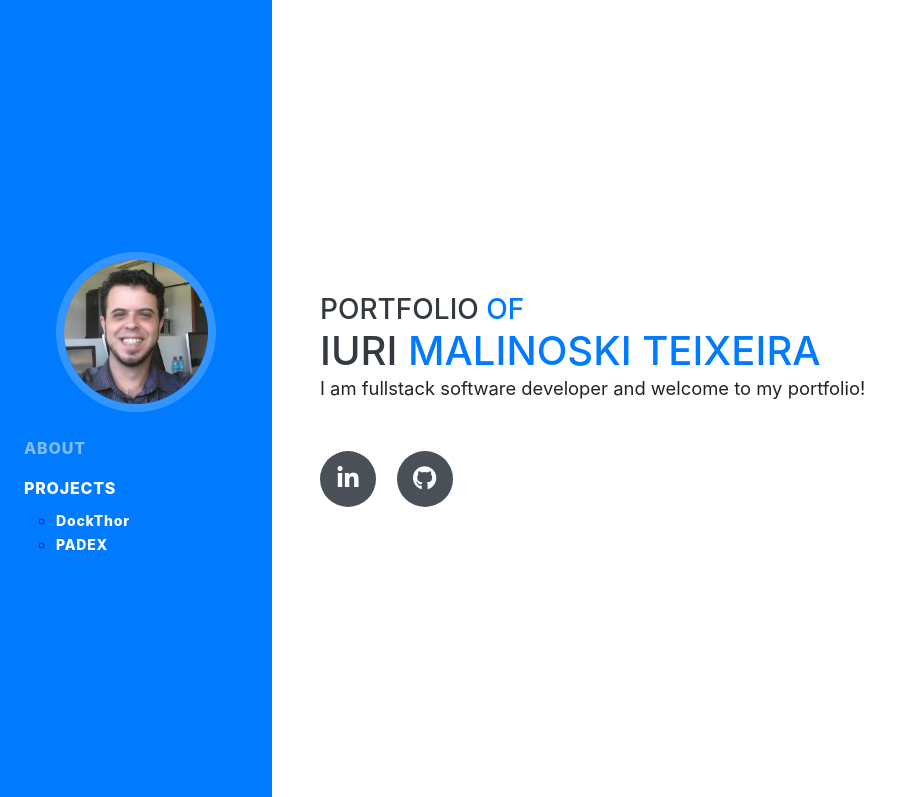
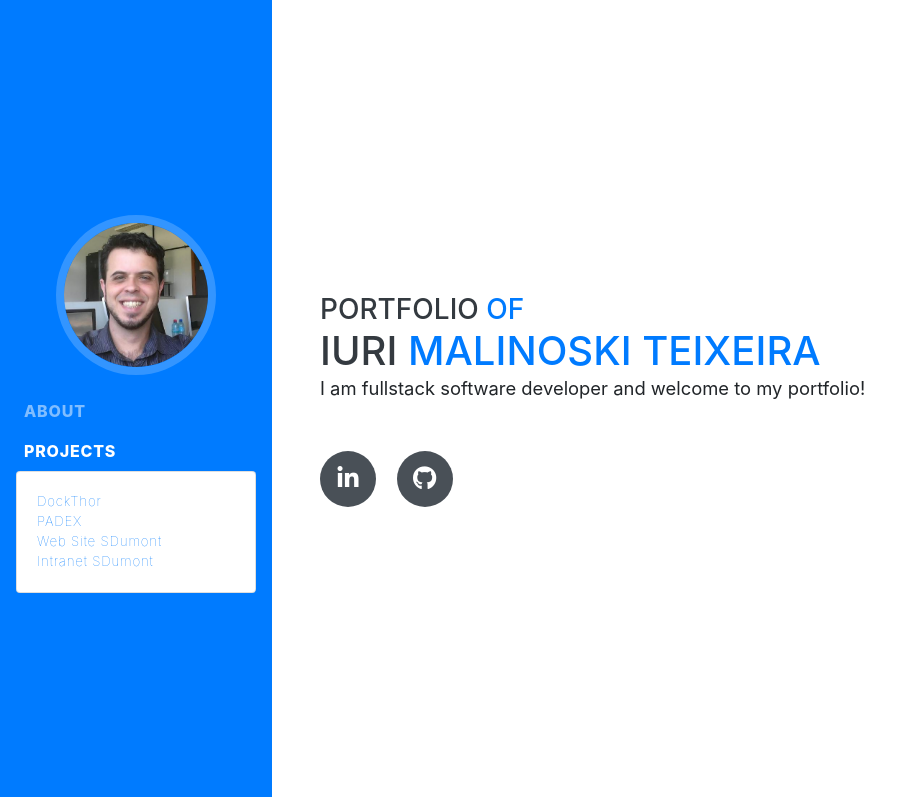
Before and after one commit to Malinoski/portfolio-imt, a website with bundled scripts: page index.html in a window 1280 px wide. Shown: the top 797 px of the page, without its empty margins (0-911 px from the left). Built offline with nearby package versions, Linux system fonts and the light colour scheme; a web font is replaced by a local one.

Commit message:
new version of lateral menu

```diff
--- a/css/resume.css
+++ b/css/resume.css
@@ -90,10 +90,9 @@ p.lead {
 }
 
 .nav-sub-link {
-  color: #fff;
-  font-weight: 800;
   letter-spacing: 0.05rem;
-  font-size: 14px;
+  font-weight: 100;
+  font-size: smaller
 }
 
 #sideNav .navbar-toggler:focus {
@@ -135,7 +134,7 @@ p.lead {
   #sideNav .navbar-collapse .navbar-nav .nav-item {
     display: block;
   }
-  #sideNav .navbar-collapse .navbar-nav .nav-item .nav-link {
+  #sideNav .navbar-collapse .navbar-nav .nav-item .nav-link .nav-sub-link{
     display: block;
   }
 }
--- a/index.html
+++ b/index.html
@@ -45,14 +45,12 @@
         </li>
         <li class="nav-item">
           <a class="nav-link js-scroll-trigger" href="#projects">Projects</a>
-          <ul>
-            <li>
+          <div class="card card-body">
               <a class="nav-sub-link js-scroll-trigger" href="#dockthor">DockThor</a>
-            </li>
-            <li>
               <a class="nav-sub-link js-scroll-trigger" href="#padex">PADEX</a>
-            </li>
-          </ul>
+              <a class="nav-sub-link js-scroll-trigger" href="#website_sd">Web Site SDumont</a>
+              <a class="nav-sub-link js-scroll-trigger" href="#intranet_sd">Intranet SDumont</a>
+          </div>
         </li>
       </ul>
     </div>
```
